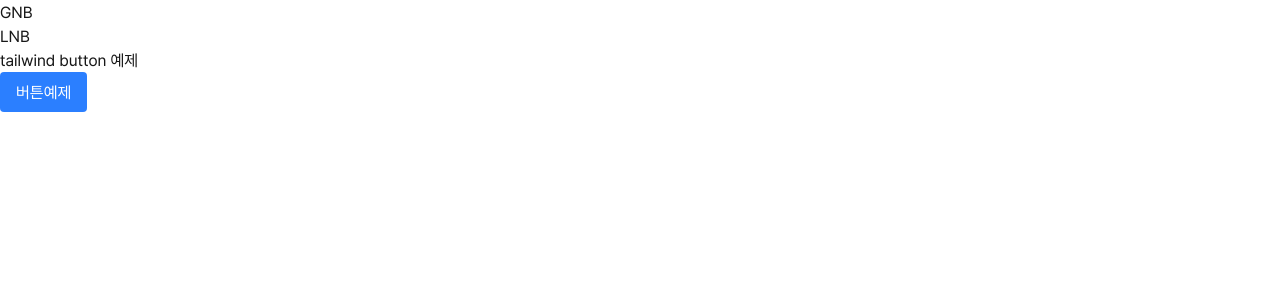
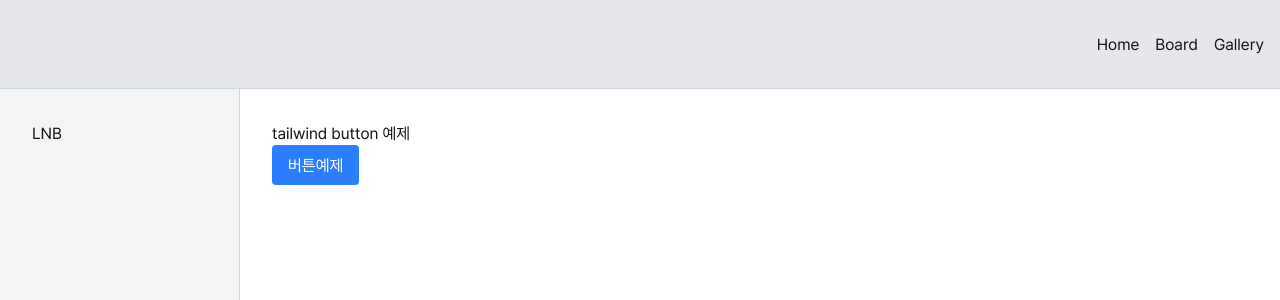
Before and after one commit to jkson83/reactNextJS, a Next.js app in the folder my-app/: page / in a window 1280 px wide. Shown: the top 300 px of the page. Built offline with nearby package versions, Linux system fonts and the light colour scheme.

Commit message:
css 파일 수정

```diff
--- a/my-app/src/app/layout.tsx
+++ b/my-app/src/app/layout.tsx
@@ -55,11 +55,15 @@ export default function RootLayout({
         <div className="Wrapper">
           {/* GNB */}
           <header className="Header">
-            GNB
+            <ul className="Gnb">
+              <li>Home</li>
+              <li>Board</li>
+              <li>Gallery</li>
+            </ul>
           </header>
           <div className="Container">
             {/* LNB */}
-            <aside className="Lnb">
+            <aside  className="Lnb">
               LNB
             </aside>
             {/* Main */}
--- a/my-app/src/app/styles/_base.scss
+++ b/my-app/src/app/styles/_base.scss
@@ -15,7 +15,10 @@
   }
 }
 
-body {
+body, html {
+  position:relative;
+  width:100%;
+  height:100%;
   background: var(--background);
   color: var(--foreground);
   font-family: var(--font-sans),
@@ -24,3 +27,24 @@ body {
     "Apple SD Gothic Neo", "Noto Sans KR",
     "Malgun Gothic", Arial, sans-serif;
 }
+
+@layer components {
+  .Wrapper {
+    @apply w-full h-full flex flex-col;
+  }
+  .Header{
+    @apply h-[100px] w-full bg-gray-200 border-b border-gray-300;
+    .Gnb {
+        @apply h-full flex items-center justify-end gap-4 mr-4;
+     }
+  }
+  .Container{
+     @apply w-full h-full flex;
+    .Lnb {
+      @apply w-[240px] h-full bg-gray-100 border-r border-gray-300 p-8;
+    }
+    .Main {
+      @apply p-8
+    }
+  }
+}
```
